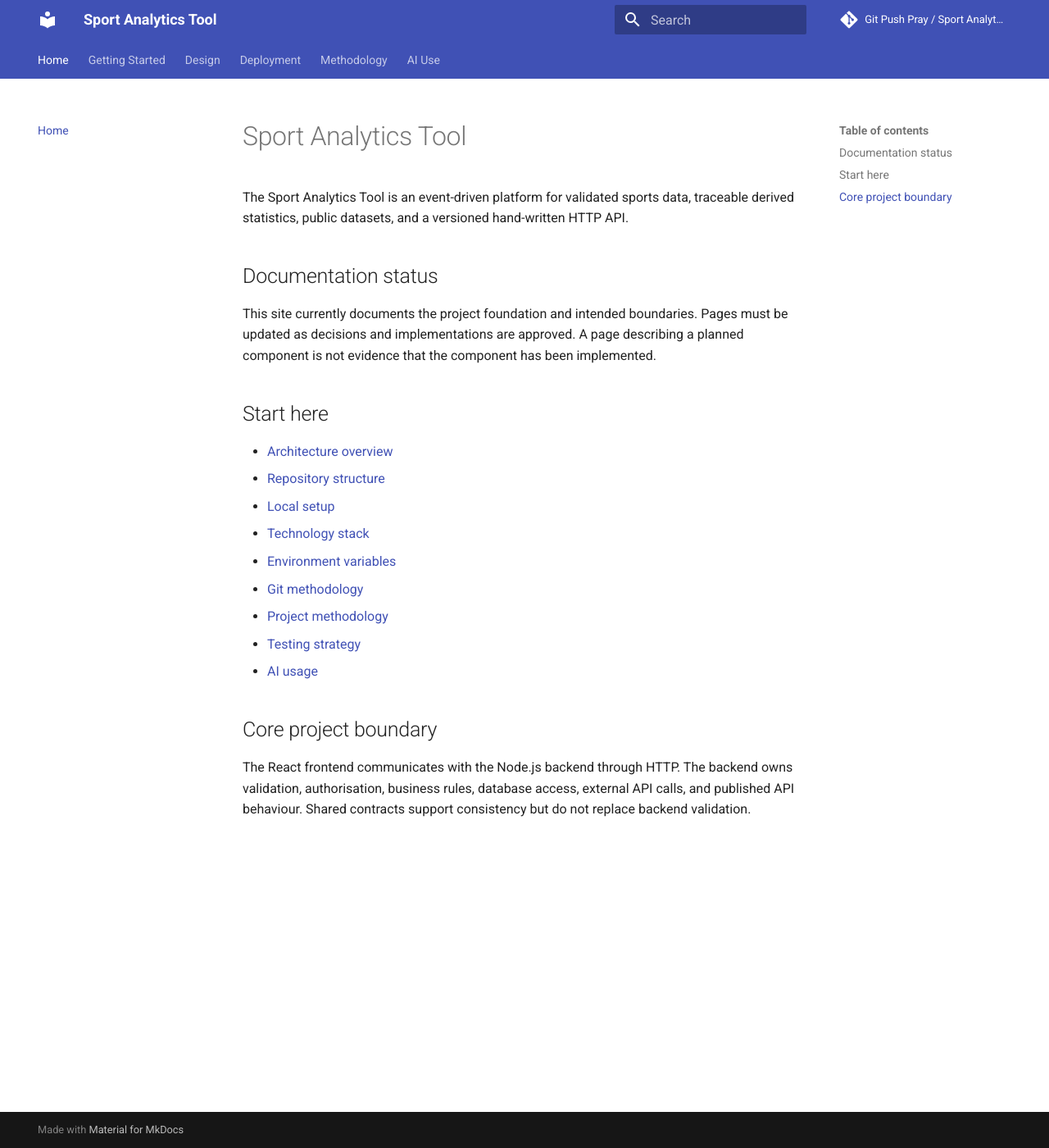
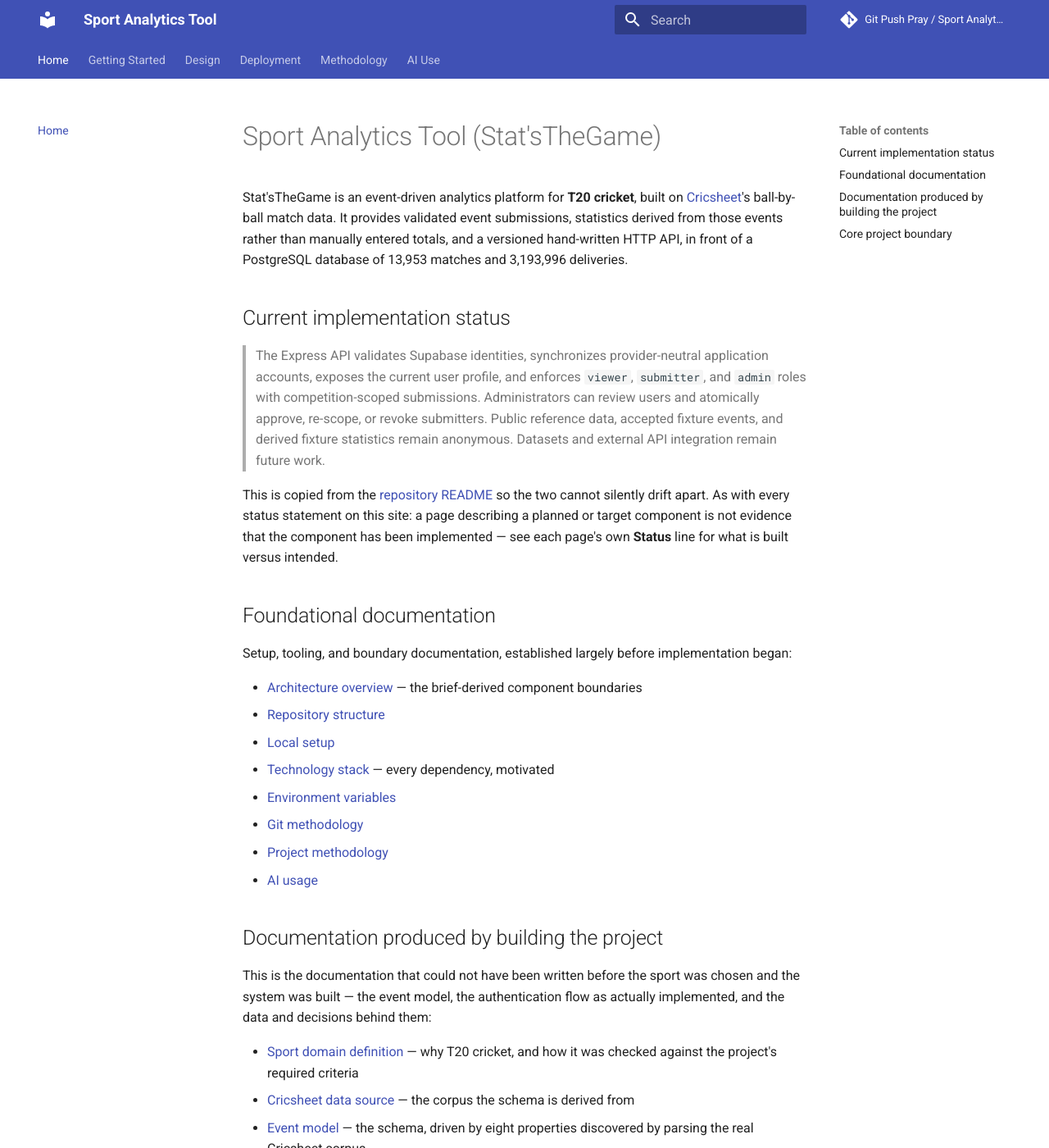
Before and after one commit to NadavSundy/Sport-Analytics-Tool, an MkDocs documentation site: the page built from docs/index.md, in a window 1280 px wide and 1400 px high. Shown: the whole window at 82% size. Built offline with MkDocs 1.6.1 and Material for MkDocs 9.7.7, drawn with Linux system fonts in a browser that asks for light colours; some of the changed text lies outside the part shown.

Commit message:
docs: fix nav gaps, stale homepage, and missing ADR file Assisted-by: Claude-Web[Claude Sonnet 5]

```diff
--- a/docs/index.md
+++ b/docs/index.md
@@ -1,23 +1,62 @@
-# Sport Analytics Tool
+# Sport Analytics Tool (Stat'sTheGame)
 
-The Sport Analytics Tool is an event-driven platform for validated sports data, traceable derived statistics, public datasets, and a versioned hand-written HTTP API.
+Stat'sTheGame is an event-driven analytics platform for **T20 cricket**, built on
+[Cricsheet](https://cricsheet.org/)'s ball-by-ball match data. It provides validated event
+submissions, statistics derived from those events rather than manually entered totals, and a
+versioned hand-written HTTP API, in front of a PostgreSQL database of 13,953 matches and
+3,193,996 deliveries.
 
-## Documentation status
+## Current implementation status
 
-This site currently documents the project foundation and intended boundaries. Pages must be updated as decisions and implementations are approved. A page describing a planned component is not evidence that the component has been implemented.
+> The Express API validates Supabase identities, synchronizes provider-neutral application
+> accounts, exposes the current user profile, and enforces `viewer`, `submitter`, and `admin`
+> roles with competition-scoped submissions. Administrators can review users and atomically
+> approve, re-scope, or revoke submitters. Public reference data, accepted fixture events, and
+> derived fixture statistics remain anonymous. Datasets and external API integration remain
+> future work.
 
-## Start here
+This is copied from the [repository README](https://sdp.ms.wits.ac.za/git-push-pray/Sport-Analytics-Tool)
+so the two cannot silently drift apart. As with every status statement on this site: a page
+describing a planned or target component is not evidence that the component has been
+implemented — see each page's own **Status** line for what is built versus intended.
 
-- [Architecture overview](architecture/overview.md)
+## Foundational documentation
+
+Setup, tooling, and boundary documentation, established largely before implementation began:
+
+- [Architecture overview](architecture/overview.md) — the brief-derived component boundaries
 - [Repository structure](architecture/repository-structure.md)
 - [Local setup](development/setup.md)
-- [Technology stack](development/technology-stack.md)
+- [Technology stack](development/technology-stack.md) — every dependency, motivated
 - [Environment variables](environment.md)
 - [Git methodology](git-methodology.md)
 - [Project methodology](project_methodology.md)
+- [AI usage](ai/usage.md)
+
+## Documentation produced by building the project
+
+This is the documentation that could not have been written before the sport was chosen and the
+system was built — the event model, the authentication flow as actually implemented, and the
+data and decisions behind them:
+
+- [Sport domain definition](requirements/sport-domain-definition.md) — why T20 cricket, and how
+  it was checked against the project's required criteria
+- [Cricsheet data source](data/cricsheet.md) — the corpus the schema is derived from
+- [Event model](database/schema.md) — the schema, driven by eight properties discovered by
+  parsing the real Cricsheet corpus
+- [Entity relationships](database/erd.md)
+- [System architecture and roadmap](architecture/system-architecture.md) — current decisions,
+  what is implemented versus planned, and why
+- [Authentication and authorisation](security/authentication.md) and
+  [roles and permissions](security/roles-and-permissions.md) — the Supabase Auth flow as built,
+  not as originally scoped (see `ADR-004`, which supersedes the earlier Firebase decision)
+- [Azure deployment recovery](deployment/azure-app-service-recovery.md) — the 10–13 August
+  deployment incident and how it was resolved
 - [Testing strategy](development/testing.md)
-- [AI usage](ai/usage.md)
 
 ## Core project boundary
 
-The React frontend communicates with the Node.js backend through HTTP. The backend owns validation, authorisation, business rules, database access, external API calls, and published API behaviour. Shared contracts support consistency but do not replace backend validation.
+The React frontend communicates with the Express backend through HTTP. The backend owns
+validation, authorisation, business rules, database access, external API calls, and published
+API behaviour. Shared contracts support consistency but do not replace backend validation.
+Generated Supabase data endpoints are not used as the application API.
--- a/mkdocs.yml
+++ b/mkdocs.yml
@@ -34,6 +34,8 @@ nav:
           - Versioning and Deprecation: api/versioning.md
       - Submission field mapping: api/submission-field-mapping.md
       - Event to statistic mapping: api/event-statistic-mapping.md
+      - Sport Domain Definition: requirements/sport-domain-definition.md
+      - Cricsheet Data Source: data/cricsheet.md
       - Database:
           - Overview: database/overview.md
           - Access and Transactions: database/access.md
@@ -48,8 +50,10 @@ nav:
   - Deployment:
       - Overview: deployment/overview.md
       - Azure Application Hosting: deployment/azure.md
+      - Azure Hosting Decision Record: adr/0003-azure-hosting.md
       - Azure Backend: deployment/azure-backend.md
       - Azure Frontend: deployment/azure-fronted.md
+      - Azure Deployment Recovery: deployment/azure-app-service-recovery.md
       - Cloudflare Documentation: deployment/cloudflare_pages.md
   - Methodology:
       - Git Methodology: git-methodology.md
```
Also changed, not shown: docs/adr/0003-azure-hosting.md (+8 -0 lines).
